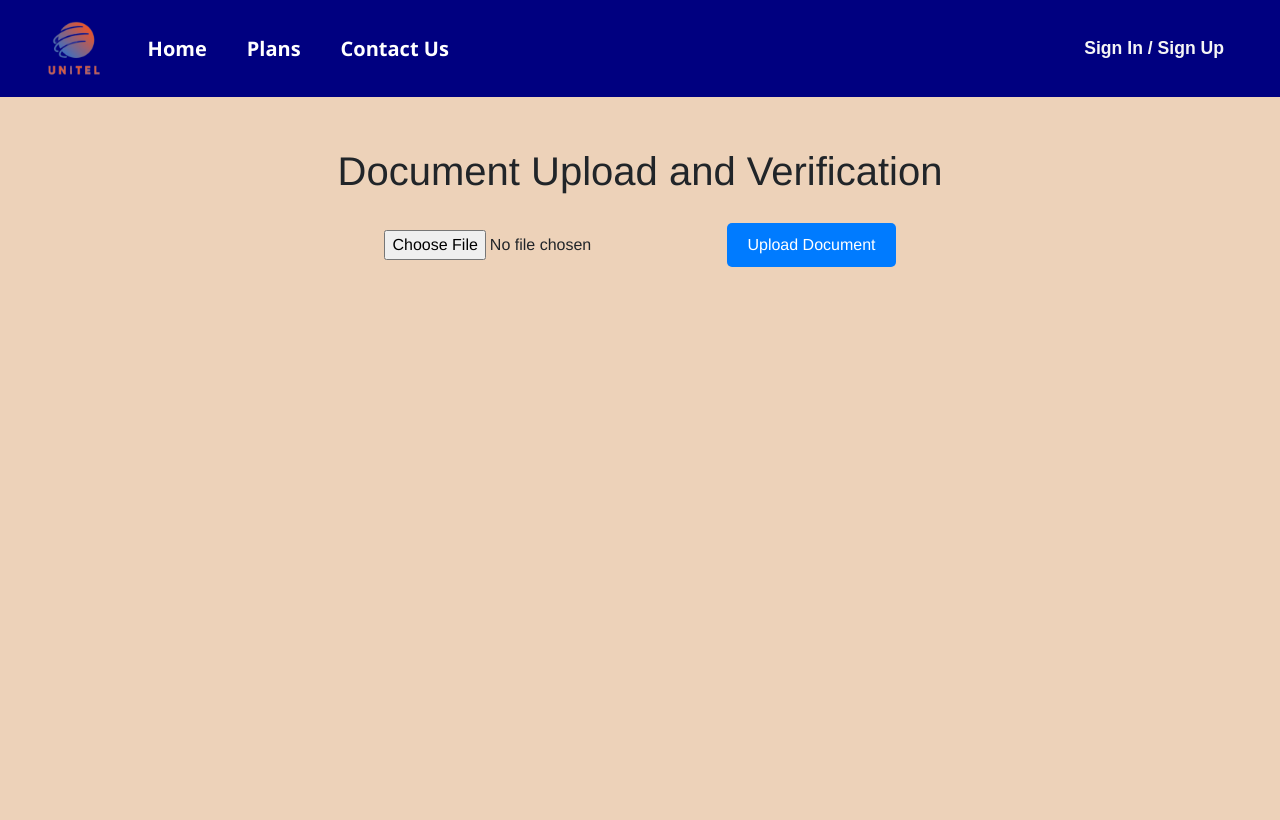
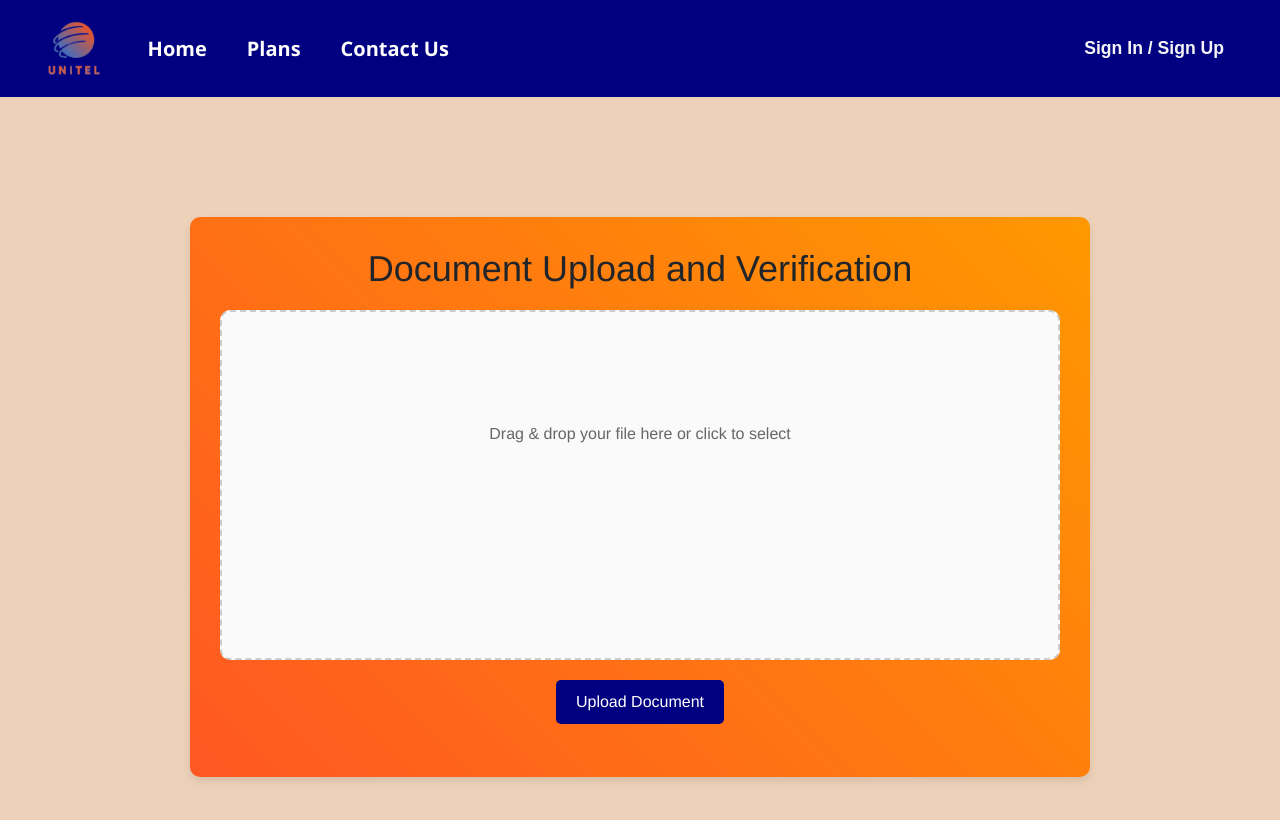
Before and after one commit to Anusha853/Onboarding_frontend, a React (Create React App) app: page /doc-verify in a window 1280 px wide. Shown: the top 820 px of the page. Built offline with nearby package versions, Linux system fonts and the light colour scheme.

Commit message:
Modified document frontend

```diff
--- a/src/Styles/DocumentVerification.css
+++ b/src/Styles/DocumentVerification.css
@@ -1,9 +1,107 @@
-/* .App {
-    text-align: center;
-    margin: 20px;
-  } */
+.docVerify {
+  display: flex;
+  justify-content: center;
+  align-items: center;
+  height: 100vh;
+  background-color: #edd2b9;
+}
 
-   input[type="file"] {
+.card1 {
+  background: linear-gradient(45deg, #ff5722, #ff9800);
+  padding: 30px;
+  border-radius: 10px;
+  box-shadow: 0 4px 8px rgba(0, 0, 0, 0.1);
+  text-align: center;
+  max-width: 900px;
+  height: 70%;
+  width: 100%;
+  font-family: 'Franklin Gothic Medium', 'Arial Narrow', Arial, sans-serif;
+}
+
+.card1 h1 {
+  font-size: 36px;
+  margin-bottom: 20px;
+
+}
+
+.dropbox {
+  border: 2px dashed #ccc;
+  border-radius: 10px;
+  padding: 20px;
+  margin-bottom: 20px;
+  position: relative;
+  background-color: #fafafa;
+  cursor: pointer;
+  height: 70%;
+
+}
+
+.dropbox p{
+  padding: 90px;
+}
+
+.dropbox.dragging {
+  border-color: #007bff;
+  background-color: #e0f0ff;
+}
+
+.dropbox p {
+  margin: 0;
+  font-size: 16px;
+  color: #666;
+}
+
+.fileInput {
+  position: absolute;
+  width: 100%;
+  height: 100%;
+  top: 0;
+  left: 0;
+  opacity: 0;
+  cursor: pointer;
+}
+
+.button1 {
+  background-color: #000080;;
+  color: white;
+  padding: 10px 20px;
+  border: none;
+  border-radius: 5px;
+  cursor: pointer;
+  font-size: 16px;
+}
+
+.button1:hover {
+  background-color: #0056b3;
+}
+
+.response {
+  margin-top: 20px;
+  text-align: left;
+}
+
+.response h2 {
+  font-size: 18px;
+  margin-bottom: 10px;
+}
+
+pre {
+  background-color: #f4f4f4;
+  padding: 10px;
+  border-radius: 5px;
+}
+
+
+
+
+
+
+
+
+
+
+
+   /* input[type="file"] {
     margin: 20px;
   }
 
@@ -45,4 +143,4 @@
     padding: 50px;
 
 
-  }
+  } */
--- /dev/null
+++ b/src/Styles/VerificationResult.css
@@ -0,0 +1,51 @@
+.result-page {
+    display: flex;
+    justify-content: center;
+    align-items: center;
+    height: 100vh;
+  }
+
+  .result-card {
+    background: linear-gradient(#21219a, #000080);
+    border-radius: 8px;
+    box-shadow: 0 0 10px rgba(0, 0, 0, 0.1);
+    padding: 20px;
+    text-align: center;
+    height: 300px;
+    max-width: 800px;
+    width: 100%;
+    padding-top: 60px;
+    font-family: 'Franklin Gothic Medium', 'Arial Narrow', Arial, sans-serif;
+  }
+
+  .result-card h1 {
+    color: white;
+    margin-bottom: 20px;
+  }
+
+  .result-card p {
+    margin-bottom: 20px;
+    color: white;
+  }
+
+  .button-container {
+    display: flex;
+    justify-content: space-between;
+    gap: 10px;
+    padding: 50px;
+  }
+
+  .button-select {
+    background-color: #FFA500;
+    border: none;
+    border-radius: 4px;
+    color: white;
+    cursor: pointer;
+    font-size: 16px;
+    padding: 10px 20px;
+    transition: background-color 0.3s;
+  }
+
+  .button-select:hover {
+    background-color: #ff8c00;
+  }
--- a/src/components/DocumentVerification.js
+++ b/src/components/DocumentVerification.js
@@ -1,4 +1,132 @@
 import React, { useState } from 'react';
+import '../Styles/DocumentVerification.css';
+import { useNavigate } from 'react-router-dom';
+
+const DocumentVerification = () => {
+  const [file, setFile] = useState(null);
+  const [response, setResponse] = useState(null);
+  const [dragging, setDragging] = useState(false);
+  const navigate = useNavigate();
+  const userId=localStorage.getItem('userId');
+
+  const handleFileChange = (e) => {
+    setFile(e.target.files[0]);
+  };
+
+  const handleDrop = (e) => {
+    e.preventDefault();
+    setDragging(false);
+    const droppedFile = e.dataTransfer.files[0];
+    if (droppedFile) {
+      setFile(droppedFile);
+    }
+  };
+
+  const handleDragOver = (e) => {
+    e.preventDefault();
+    setDragging(true);
+  };
+
+  const handleDragLeave = () => {
+    setDragging(false);
+  };
+  const handleRemoveFile = () => {
+    setFile(null); // Remove the uploaded file
+  };
+  const verifyDocument = async (userId) => {
+    try {
+      const res = await fetch(`http://localhost:7777/user/document/verify?userId=${userId}`, {
+        method: 'PUT',
+      });
+      const data = await res.json();
+      console.log('Document verified:', data);
+    } catch (error) {
+      console.error('Error verifying document:', error);
+    }
+  };
+
+
+  const handleUpload = async () => {
+    if (!file || !userId) return;
+
+    const formData = new FormData();
+    formData.append('file', file);
+    formData.append('userId', Number(userId));
+
+    try {
+      const res = await fetch('http://localhost:7777/user/document/upload', {
+        method: 'POST',
+        body: formData,
+        headers:{
+
+        }
+      });
+      const data = await res.text();
+      setResponse(data);
+
+      await verifyDocument(userId);
+
+      navigate('/result', {
+        state: {
+          success: true,
+          message: 'Document uploaded and verified successfully!',
+          aadhaarNumber: data.aadhaarNumber,
+          name: data.name,
+        },
+      });
+    } catch (error) {
+      console.error('Error uploading file:', error);
+      navigate('/result', {
+        state: {
+          success: false,
+          message: 'Error uploading document.'
+        }
+      });
+    }
+  };
+
+  return (
+    <div className="docVerify">
+      <div className="card1">
+        <h1>Document Upload and Verification</h1>
+        <div
+          className={`dropbox ${dragging ? 'dragging' : ''}`}
+          onDragOver={handleDragOver}
+          onDragLeave={handleDragLeave}
+          onDrop={handleDrop}
+        >
+          {file ? (
+            <div className="fileDisplay">
+              <p>File: {file.name}</p>
+              <button className="removeFile" onClick={handleRemoveFile}>❌</button>
+            </div>
+          ) : (
+            <>
+              <p>Drag & drop your file here or click to select</p>
+              <input type="file" onChange={handleFileChange} className="fileInput" />
+            </>
+          )}
+        </div>
+        <button className="button1" onClick={handleUpload} disabled={!file}>Upload Document</button>
+        {response && (
+          <div className="response">
+            <h2>Server Response:</h2>
+            <pre>{JSON.stringify(response, null, 2)}</pre>
+          </div>
+        )}
+      </div>
+    </div>
+  );
+};
+
+export default DocumentVerification;
+
+
+
+
+
+
+/*import React, { useState } from 'react';
 import '../Styles/DocumentVerification.css';
 import { useNavigate } from 'react-router-dom';
 
@@ -65,4 +193,4 @@ const DocumentVerification = () => {
   );
 };
 
-export default DocumentVerification;
+export default DocumentVerification;*/
--- a/src/components/Testimonials.js
+++ b/src/components/Testimonials.js
@@ -1,5 +1,5 @@
 import React from 'react';
-import test1 from '../assets/images/test1.webp';
+import test1 from '../assets/images/test11.png';
 import test2 from '../assets/images/test2.webp';
 import test3 from '../assets/images/test3.png';
 
@@ -17,7 +17,7 @@ const Testimonials = () => {
           <p className="testimonial-text">
             "UniTel has completely transformed the way I connect with my loved ones. Their plans are affordable, and the service is top-notch!"
           </p>
-          <h5 className="testimonial-name">Vicki Brady</h5>
+          <h5 className="testimonial-name">Mahesh</h5>
         </div>
         <div className="testimonial-card">
           <img
--- a/src/components/VerificationResult.js
+++ b/src/components/VerificationResult.js
@@ -1,34 +1,42 @@
-
 import React from 'react';
 import { useNavigate, useLocation } from 'react-router-dom';
+import '../Styles/VerificationResult.css'; // Import the CSS file
 
 const VerificationResult = () => {
   const location = useLocation();
   const { state } = location;
   const { success, message } = state || {};
 
-  const navigate=useNavigate();
-  const handleSelect=()=>{
+  const navigate = useNavigate();
+  const handleSelect = () => {
     navigate('/');
-  }
+  };
 
-  const uname=localStorage.getItem('username');
+  const handleActivate = () => {
+    // Add functionality to activate the plan
+  };
 
   return (
     <div className="result-page">
-      <h1>Verification Result</h1>
-      <p>Status: {success ? 'Success' : 'Failure'}</p>
-      <p>Message: {message}</p>
-      {success && (
-        <>
-          <button className="button1" onClick={handleSelect}>Go to home page</button>
-        </>
-      )}
+      <div className="result-card">
+        <h1>{success ? 'Wohooo.. Your document is verified!!' : 'Document verification failed'}</h1>
+        {success && (
+          <>
+            <p>Proceed to activate your plan</p>
+            <div className="button-container">
+            <button className="button-select" onClick={handleSelect}>
+                Go to Home Page
+              </button>
+              <button className="button-select" onClick={handleActivate}>
+                Activate Plan
+              </button>
+
+            </div>
+          </>
+        )}
+      </div>
     </div>
   );
 };
 
 export default VerificationResult;
-
-
-//<p>Aadhaar Number: {aadhaarNumber}</p>
```
Also changed, not shown: src/assets/images/test1.webp (deleted), src/assets/images/test11.png (added).
